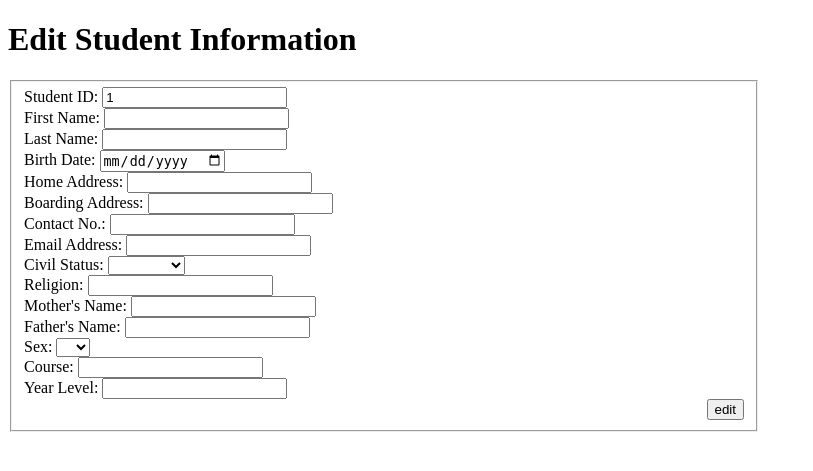
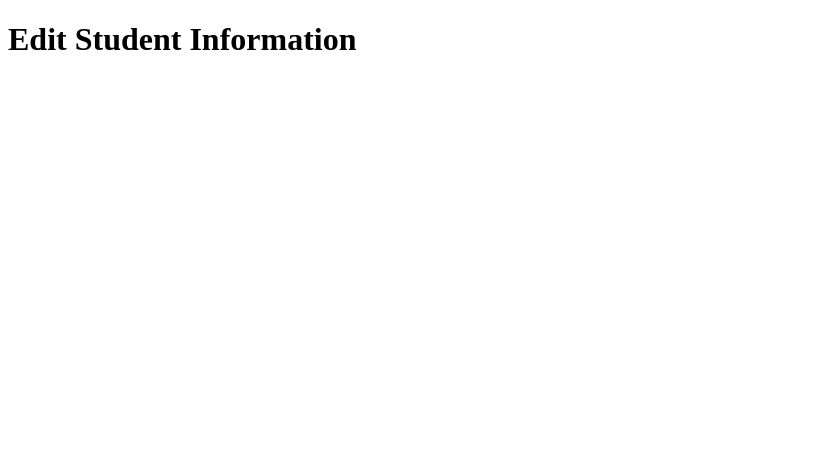
Before and after one commit to jamlmao/StudentDirectory, a PHP site: page /edit_info.php?student_id=1 in a window 1280 px wide. Shown: the top 471 px of the page, without its empty margins (0-813 px from the left). Run offline with PHP 8.4, Linux system fonts and the light colour scheme; tables that the repository leaves empty hold one stand-in row (values such as "Sample post").

Commit message:
modified

```diff
--- a/edit_info.php
+++ b/edit_info.php
@@ -76,8 +76,7 @@
             $student = $stmt->fetch(PDO::FETCH_ASSOC);
 
             if(!$student) {
-                echo "Student not found!";
-            } else {
+
         ?>
 
 
@@ -174,8 +173,6 @@
             </fieldset>
             <?php
             }
-        } else {
-            echo "";
         }
         ?>
         </div>
```
